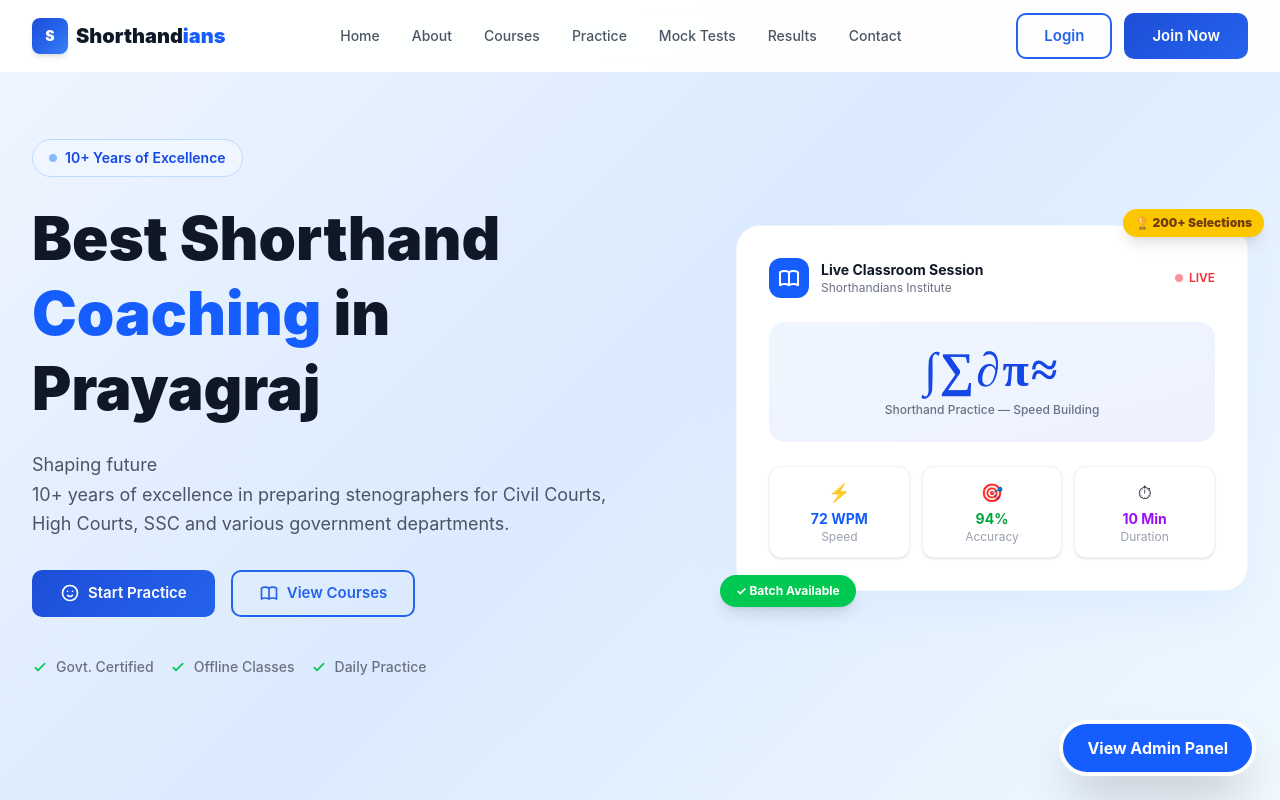
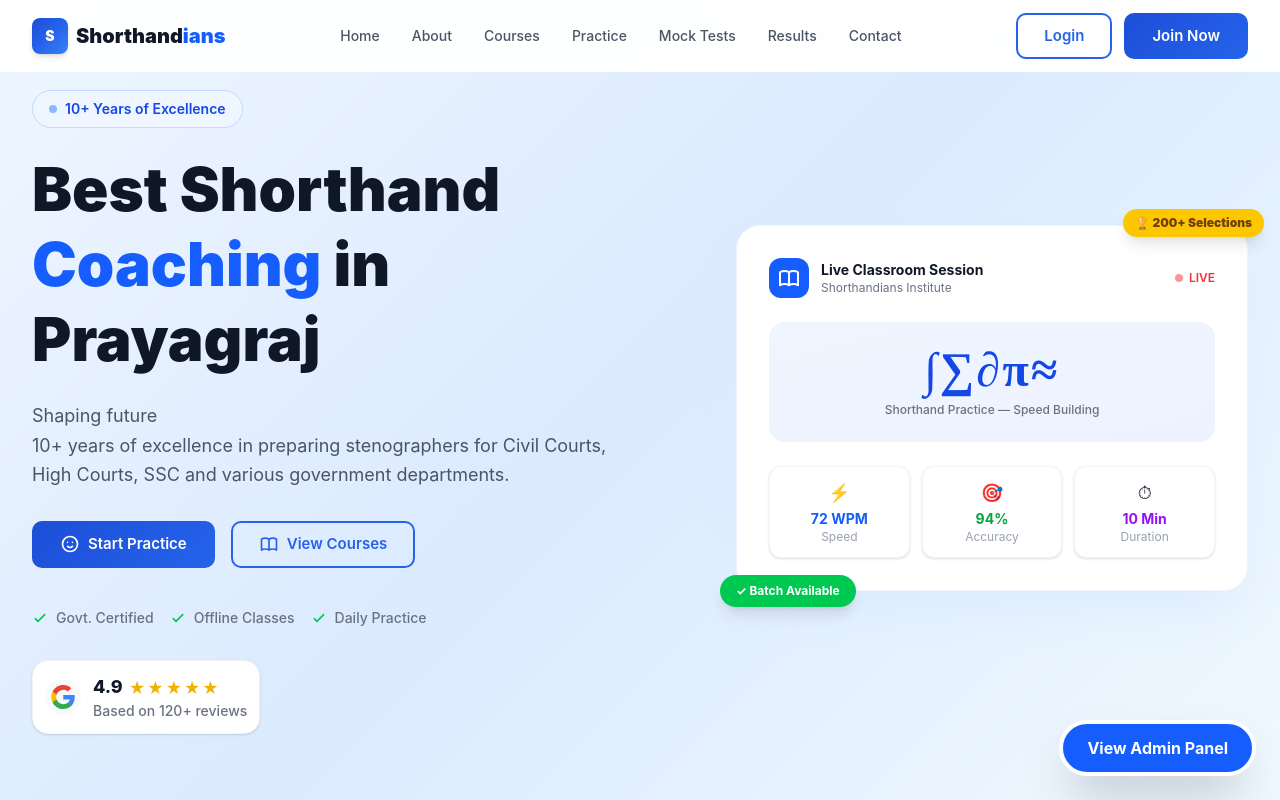
Before and after one commit to Siddharth-Mishra70/team-as, a React (Vite) app in the folder shorthandians/: page / in a window 1280 px wide. Shown: the top 800 px of the page. Built offline with nearby package versions, Linux system fonts and the light colour scheme.

Commit message:
Add Google Reviews badge to Hero section

```diff
--- a/shorthandians/src/components/Hero.jsx
+++ b/shorthandians/src/components/Hero.jsx
@@ -90,6 +90,27 @@ export default function Hero() {
                                 </div>
                             ))}
                         </div>
+
+                        {/* Google Review Badge */}
+                        <div onClick={() => scrollTo('reviews')} className="flex items-center gap-3 bg-white p-3 rounded-2xl border border-gray-100 shadow-sm mt-4 w-max cursor-pointer hover:shadow-md transition-shadow relative top-2">
+                            <div className="bg-gray-50 p-1.5 rounded-full">
+                                <svg viewBox="0 0 24 24" width="24" height="24" xmlns="http://www.w3.org/2000/svg">
+                                    <g transform="matrix(1, 0, 0, 1, 27.009001, -39.238998)">
+                                        <path fill="#4285F4" d="M -3.264 51.509 C -3.264 50.719 -3.334 49.969 -3.454 49.239 L -14.754 49.239 L -14.754 53.749 L -8.284 53.749 C -8.574 55.229 -9.424 56.479 -10.684 57.329 L -10.684 60.329 L -6.824 60.329 C -4.564 58.239 -3.264 55.159 -3.264 51.509 Z" />
+                                        <path fill="#34A853" d="M -14.754 63.239 C -11.514 63.239 -8.804 62.159 -6.824 60.329 L -10.684 57.329 C -11.764 58.049 -13.134 58.489 -14.754 58.489 C -17.884 58.489 -20.534 56.369 -21.484 53.529 L -25.464 53.529 L -25.464 56.619 C -23.494 60.539 -19.444 63.239 -14.754 63.239 Z" />
+                                        <path fill="#FBBC05" d="M -21.484 53.529 C -21.734 52.809 -21.864 52.039 -21.864 51.239 C -21.864 50.439 -21.724 49.669 -21.484 48.949 L -21.484 45.859 L -25.464 45.859 C -26.284 47.479 -26.754 49.299 -26.754 51.239 C -26.754 53.179 -26.284 54.999 -25.464 56.619 L -21.484 53.529 Z" />
+                                        <path fill="#EA4335" d="M -14.754 43.989 C -12.984 43.989 -11.404 44.599 -10.154 45.789 L -6.734 42.369 C -8.804 40.429 -11.514 39.239 -14.754 39.239 C -19.444 39.239 -23.494 41.939 -25.464 45.859 L -21.484 48.949 C -20.534 46.109 -17.884 43.989 -14.754 43.989 Z" />
+                                    </g>
+                                </svg>
+                            </div>
+                            <div className="flex flex-col">
+                                <div className="flex items-center gap-1.5 leading-none">
+                                    <span className="font-extrabold text-gray-900 text-lg">4.9</span>
+                                    <div className="text-yellow-500 text-[16px] tracking-widest pt-0.5">★★★★★</div>
+                                </div>
+                                <span className="text-sm text-gray-500 font-medium">Based on 120+ reviews</span>
+                            </div>
+                        </div>
                     </div>
 
                     {/* Right Illustration */}
```
